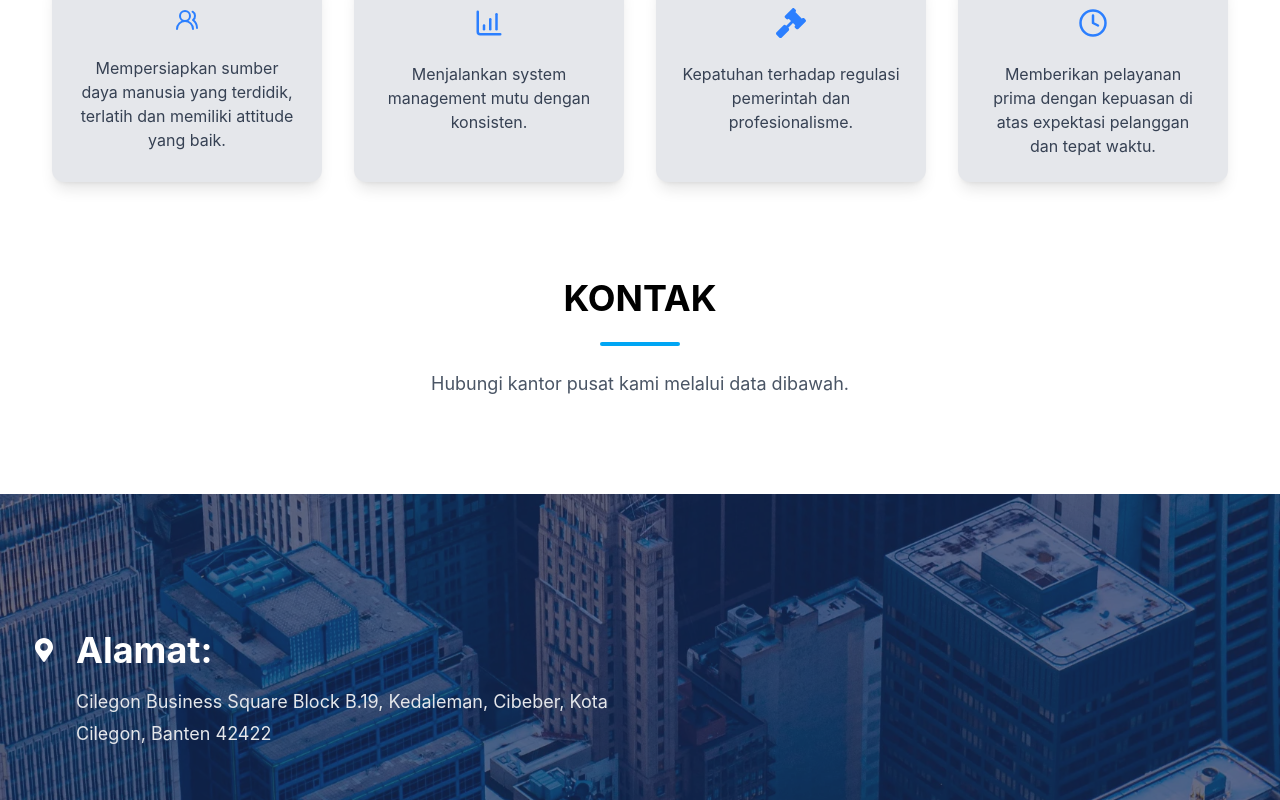
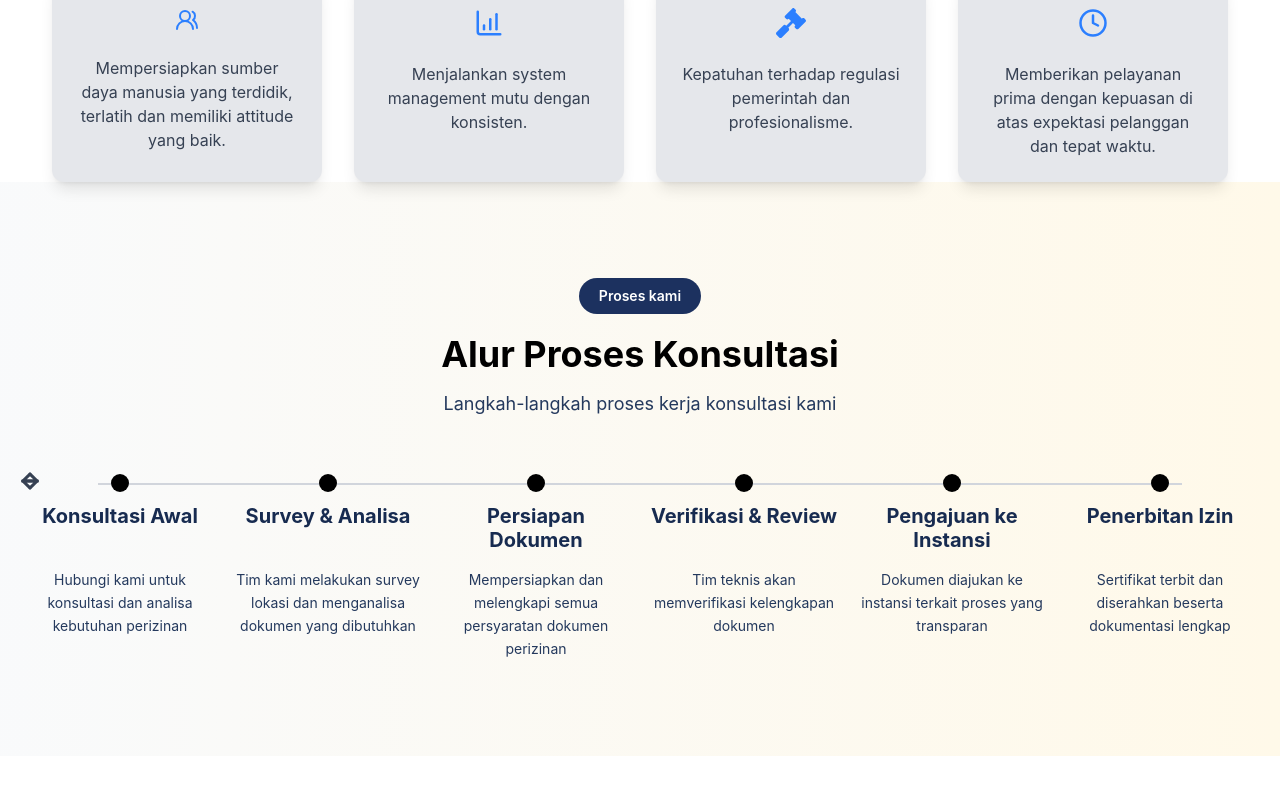
Before and after one commit to abinuraga/ciptes, a React (Vite) app: page / in a window 1280 px wide. Shown: the part 2620-3420 px from the top of the page. Built offline with nearby package versions, Linux system fonts and the light colour scheme.

Commit message:
menambahkan fitur proses pelayanan

```diff
--- a/src/home.jsx
+++ b/src/home.jsx
@@ -1,9 +1,10 @@
 import { useEffect } from "react";
+import { useState } from "react";
 import AOS from "aos";
 import 'aos/dist/aos';
 import bgImage from "./img/bg-8.webp"
 import bgImage2 from "./img/bg-7.jpg"
-import {FaMapMarkerAlt, FaPhoneAlt, FaEnvelope, FaGavel,} from "react-icons/fa";
+import {FaMapMarkerAlt, FaPhoneAlt, FaEnvelope, FaGavel, FaArrowUp, FaArrowLeft, FaArrowRight,} from "react-icons/fa";
 import {LuUsersRound, LuChartColumnIncreasing, LuClock } from "react-icons/lu";
 import Navbar from "./component/Navbar";
 import Logocaraousel from "./component/caraousel";
@@ -13,7 +14,10 @@ import "react-photo-view/dist/react-photo-view.css"
 
 function Homepage() {
 
+  // Mengatur visibilitas tombol scroll
+  const [showScroll, setShowScroll] = useState(false);
 
+  //efek animasi AOS
   useEffect(() => {
     AOS.init({
       duration: 1000,
@@ -26,6 +30,27 @@ function Homepage() {
       behavior: "smooth",
     });
   }, []);
+
+  //Mendeteksi posisi scroll
+  useEffect(() => {
+    const handleScroll = () => {
+      setShowScroll(window.scrollY > 300);
+    };
+
+    window.addEventListener("scroll", handleScroll);
+
+    return () => {
+      window.removeEventListener("scroll", handleScroll);
+    };
+  }, []);
+
+  //Fungsi kembali keatas
+  const scrollToTop = () => {
+    window.scrollTo({
+      top: 0,
+      behavior: "smooth",
+    });
+  };
 
     return (
         <>
@@ -210,6 +235,151 @@ function Homepage() {
         </div>
       </section>
 
+      {/*proses perizinnan*/}
+      <section
+      id="proses"
+      className="w-full overflow-hidden bg-gradient-to-r from-gray-50 via [#fcfbf6] to-[#fff9e9] px-4 py-16 sm:px-6
+      sm:py-20 md:py-24">
+
+        {/*header*/}
+        <div className="mb-14 text-center" data-aos="fade-down" data-aos-delay="100">
+
+          <span className="inline-block rounded-full bg-[#1c315f] px-5 py-2 text-sm font-semibold text-white">
+            Proses kami
+          </span>
+
+          <h2 className="mt-5 text-2xl font-bold text-[#17b50] sm:text-3xl md:text-4xl">
+            Alur Proses Konsultasi
+          </h2>
+
+          <p className="mt-4 text-sm leading-7 text-[#24395d] sm:text-base md:text-lg">
+            Langkah-langkah proses kerja konsultasi kami
+          </p>
+        </div>
+
+        {/*Timeline Desktop*/}
+        <div className="relative hidden lg:block">
+
+          {/* Garis timeline */}
+          <div className="absolute left-[6%] right-[6%] top-[9px] h-[2px] bg-gray-300"></div>
+
+          {/* panah kiri */}
+          <FaArrowLeft className="absolute -left-1 -top-[3px] text-xl text-gray-700"/>
+          {/* panah kanan */}
+          <FaArrowRight className="absolute -left-1 -top-[3px] text-xl text-gray-700"/>
+          {/* timeline konten */}
+          <div className="relative grid grid-cols-6 gap-4">
+            {[
+              {
+                title: "Konsultasi Awal",
+                description: "Hubungi kami untuk konsultasi dan analisa kebutuhan perizinan",
+              },
+
+              {
+                title: "Survey & Analisa",
+                description: "Tim kami melakukan survey lokasi dan menganalisa dokumen yang dibutuhkan",
+              },
+
+              {
+                title: "Persiapan Dokumen",
+                description: "Mempersiapkan dan melengkapi semua persyaratan dokumen perizinan",
+              },
+
+              {
+                title: "Verifikasi & Review",
+                description: "Tim teknis akan memverifikasi kelengkapan dokumen",
+              },
+
+              {
+                title: "Pengajuan ke Instansi",
+                description: "Dokumen diajukan ke instansi terkait proses yang transparan",
+              },
+
+              {
+                title: "Penerbitan Izin",
+                description: "Sertifikat terbit dan diserahkan beserta dokumentasi lengkap",
+              },
+            ].map((step, index) => (
+              <div
+              key={index}
+              className="flex flex-col items-center text-center" data-aos="faded down" data-aos-delay={100 + index * 100}>
+
+                {/* titik timeline */}
+                <div className="z-10 h-[18px] w-[18px] shrink-0 rounded-full bg-black"></div>
+
+                {/* Judul */}
+                <h3 className="mt-3 min-h-[52px] text-base font-bold leading-6 text-[#172b50] xl:text-xl">
+                  {step.title}
+                </h3>
+
+                {/* deskripsi */}
+                <p className="mt-3 text-sm leading-[23px] text-[#24395d]">
+                  {step.description}
+                </p>
+              </div>
+            ))}
+          </div>
+        </div>
+
+        {/* timeline mobile dan tablet */}
+        <div className="relative lg:hidden">
+
+          {/* garis vertikal */}
+          <div className="absolute bottom-5 left-[9px] top-2 w-[2px] bg-gray-300"></div>
+
+          <div className="space-y-9">
+            {[
+              {
+                title: "Konsultasi Awal",
+                description: "Hubungi kami untuk konsultasi dan analisa kebutuhan perizinan",
+              },
+
+              {
+                title: "Survey & Analisa",
+                description: "Tim kami melakukan survey lokasi dan menganalisa dokumen yang dibutuhkan",
+              },
+
+              {
+                title: "Persiapan Dokumen",
+                description: "Mempersiapkan dan melengkapi semua persyaratan dokumen perizinan",
+              },
+
+              {
+                title: "Verifikasi & Review",
+                description: "Tim teknis akan memverifikasi kelengkapan dokumen",
+              },
+
+              {
+                title: "Pengajuan ke Instansi",
+                description: "Dokumen diajukan ke instansi terkait proses yang transparan",
+              },
+
+              {
+                title: "Penerbitan Izin",
+                description: "Sertifikat terbit dan diserahkan beserta dokumentasi lengkap",
+              },
+            ].map ((step, index) => (
+              <div
+              key={index}
+              className="relative flex gap-6" data-aos="fade-down" data-aos-delay={100 + index * 100}>
+                {/* titik */}
+                <div className="relative z-10 mt-1 h-5 w-5 shrink-0 rounded-full border-4 border-white bg-black shadow-sm"></div>
+
+                {/* konten */}
+                <div className="pb-1">
+                  <h3 className="text-lg font-bold text-[#172b50]">
+                    {step.title}
+                  </h3>
+                  <p className="mt-2 text-sm leading-6 text-[#24395d]">
+                    {step.description}
+                  </p>
+                </div>
+              </div>
+            ))}
+          </div>
+        </div>
+      </section>
+
 
 
 
@@ -334,6 +504,17 @@ function Homepage() {
           </div>
         </footer>
 
+        {/* Button Back to top */}
+        {showScroll && (
+          <button
+          onClick={scrollToTop}
+          className="fixed bottom-6 right-6 z-50 flex h-12 w-12 items-center justify-center
+          rounded-full bg-orange-600 text-white shadow-lg transition-all duration-300 hover:-translate-y-1 hover:bg-orange-600"
+          aria-label="Kembali ke atas">
+            <FaArrowUp className="text-xl" />
+          </button>
+        )}
+
         </>
     )
 }
```
